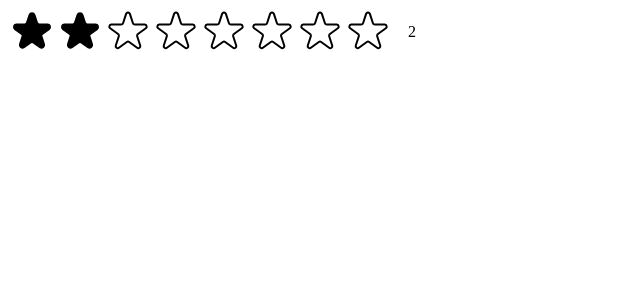
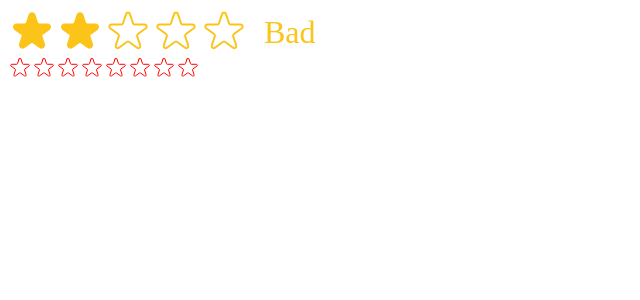
Before and after one commit to Eka1984/usepopcorn, a React (Create React App) app: page / in a window 1280 px wide. Both pictures are taken after a click on the button 80 px from the left and 32 px from the top of the page. Shown: the top 300 px of the page, without its empty margins (0-640 px from the left). Built offline with nearby package versions, Linux system fonts and the light colour scheme.

Commit message:
Add props to star rating

```diff
--- a/src/StarRating.js
+++ b/src/StarRating.js
@@ -10,17 +10,25 @@
   display: "flex",
 };
 
-const textStyle = {
-  lineHeight: "1",
-  margin: "0",
-};
-
-export default function StarRating({ maxRating = 5 }) {
+export default function StarRating({
+  maxRating = 5,
+  color = "#FCC419",
+  size = 48,
+  messages = [],
+}) {
   const [rating, setRating] = useState(0);
+  const [tempRating, setTempRating] = useState(0);
 
   function handleRating(rating) {
     setRating(rating);
   }
+
+  const textStyle = {
+    lineHeight: "1",
+    margin: "0",
+    color,
+    fontSize: `${size / 1.5}px`,
+  };
 
   return (
     <div style={containerStyle}>
@@ -29,31 +37,45 @@
           <Star
             key={i}
             onRate={() => handleRating(i + 1)}
-            full={rating >= i + 1}
+            full={tempRating ? tempRating >= i + 1 : rating >= i + 1}
+            onHoverIn={() => setTempRating(i + 1)}
+            onHoverOut={() => setTempRating(0)}
+            color={color}
+            size={size}
           />
         ))}
       </div>
-      <p style={textStyle}>{rating || ""}</p>
+      <p style={textStyle}>
+        {messages.length === maxRating
+          ? messages[tempRating ? tempRating - 1 : rating - 1]
+          : tempRating || rating || ""}
+      </p>
     </div>
   );
 }
 
-const starStyle = {
-  width: "48px",
-  height: "48px",
-  display: "block",
-  cusrsor: "pointer",
-};
+function Star({ onRate, full, onHoverIn, onHoverOut, color, size }) {
+  const starStyle = {
+    width: `${size}px`,
+    height: `${size}px`,
+    display: "block",
+    cusrsor: "pointer",
+  };
 
-function Star({ onRate, full }) {
   return (
-    <span role="button" style={starStyle} onClick={onRate}>
+    <span
+      role="button"
+      style={starStyle}
+      onClick={onRate}
+      onMouseEnter={onHoverIn}
+      onMouseLeave={onHoverOut}
+    >
       {full ? (
         <svg
           xmlns="http://www.w3.org/2000/svg"
           viewBox="0 0 20 20"
-          fill="#000"
-          stroke="#000"
+          fill={color}
+          stroke={color}
         >
           <path d="M9.049 2.927c.3-.921 1.603-.921 1.902 0l1.07 3.292a1 1 0 00.95.69h3.462c.969 0 1.371 1.24.588 1.81l-2.8 2.034a1 1 0 00-.364 1.118l1.07 3.292c.3.921-.755 1.688-1.54 1.118l-2.8-2.034a1 1 0 00-1.175 0l-2.8 2.034c-.784.57-1.838-.197-1.539-1.118l1.07-3.292a1 1 0 00-.364-1.118L2.98 8.72c-.783-.57-.38-1.81.588-1.81h3.461a1 1 0 00.951-.69l1.07-3.292z" />
         </svg>
@@ -62,7 +84,7 @@
           xmlns="http://www.w3.org/2000/svg"
           fill="none"
           viewBox="0 0 24 24"
-          stroke="#000"
+          stroke={color}
         >
           <path
             strokeLinecap="round"
--- a/src/index.js
+++ b/src/index.js
@@ -8,6 +8,11 @@
 const root = ReactDOM.createRoot(document.getElementById("root"));
 root.render(
   <React.StrictMode>
-    {/* <App /> */} <StarRating maxRating={8} />
+    {/* <App /> */}{" "}
+    <StarRating
+      maxRating={5}
+      messages={["Terrible", "Bad", "Okay", "Good", "Amazing"]}
+    />
+    <StarRating maxRating={8} size={24} color="red" />
   </React.StrictMode>
 );
```
